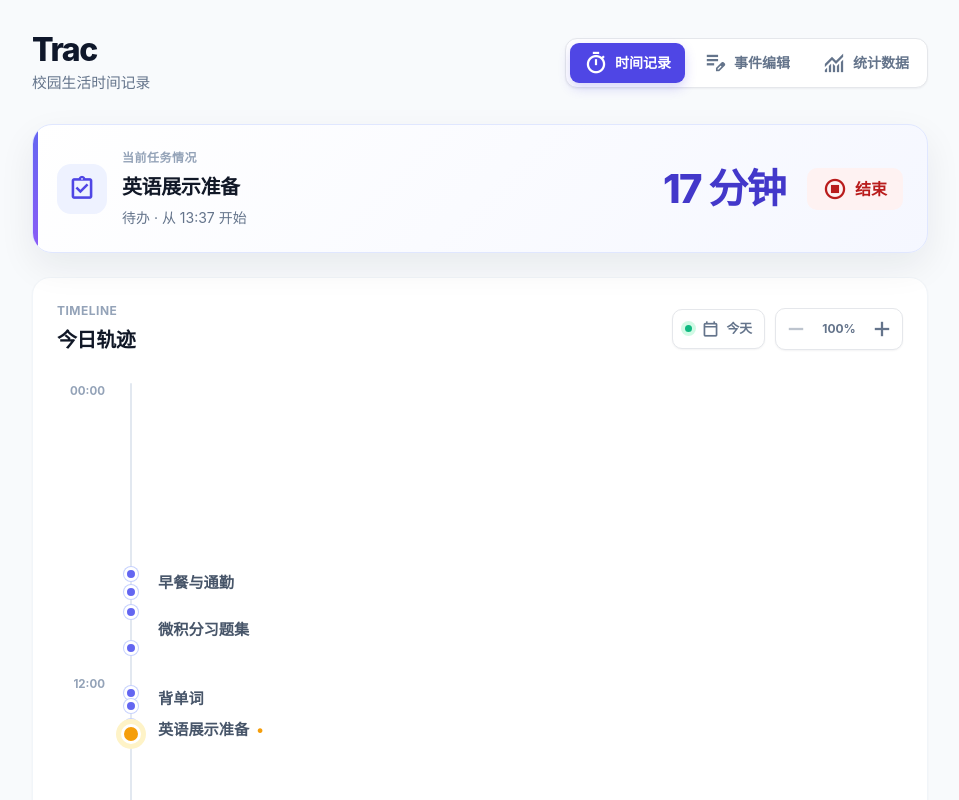
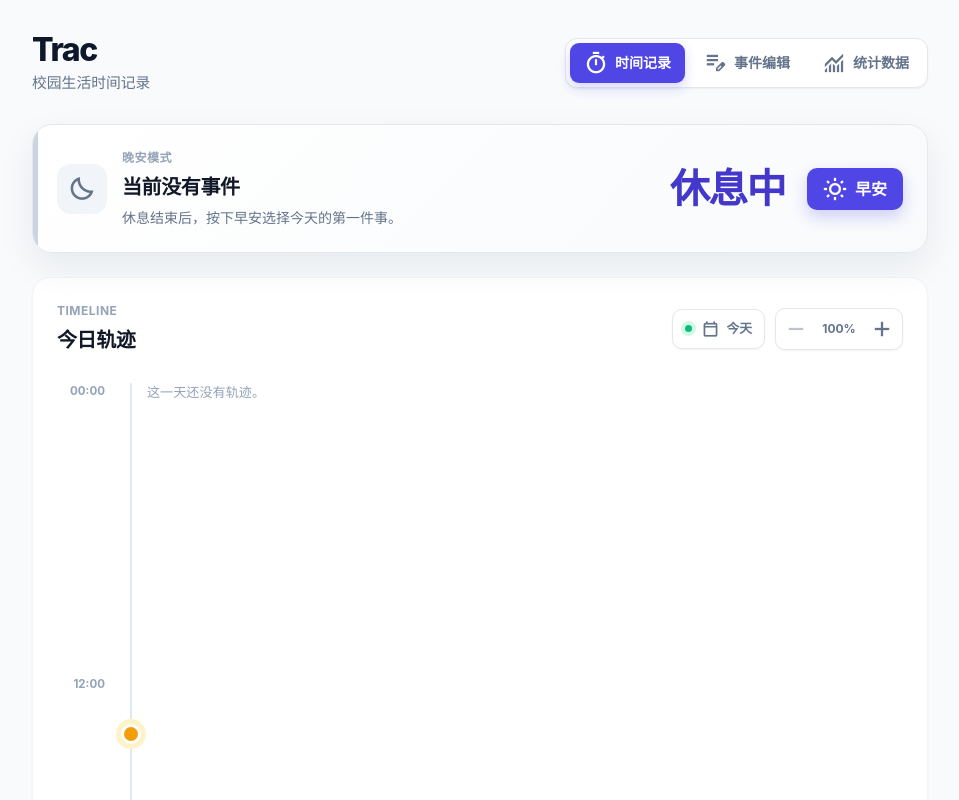
Before and after one commit to MaxYellow-Yu/Trac, a Next.js app: page / in a window 1280 px wide. Shown: the top 800 px of the page, without its empty margins (160-1119 px from the left). Built offline with nearby package versions, Linux system fonts and the light colour scheme.

Commit message:
Start timeline with an empty state

```diff
--- a/app/page.tsx
+++ b/app/page.tsx
@@ -62,6 +62,8 @@ type PersistedState = {
 
 const STORAGE_KEY = 'trac-campus-life-state-v2';
 const LEGACY_STORAGE_KEY = 'trac-campus-life-state-v1';
+const SEED_TIMELINE_MIGRATION_KEY = 'trac-seed-timeline-cleared-v1';
+const seedSegmentIds = new Set(['seg-1', 'seg-2', 'seg-3']);
 
 const typeMeta: Record<EventType, { label: string; icon: string }> = {
   daily: { label: '日常', icon: 'routine' },
@@ -187,37 +189,6 @@ const seedEvents: TracEvent[] = [
   },
 ];
 
-const now = new Date();
-const seedSegments: Segment[] = [
-  {
-    id: 'seg-1',
-    eventId: 'daily-breakfast',
-    eventName: '早餐与通勤',
-    eventType: 'daily',
-    start: new Date(now.getFullYear(), now.getMonth(), now.getDate(), 7, 35).toISOString(),
-    end: new Date(now.getFullYear(), now.getMonth(), now.getDate(), 8, 17).toISOString(),
-    durationMs: 42 * 60 * 1000,
-  },
-  {
-    id: 'seg-2',
-    eventId: 'todo-calculus',
-    eventName: '微积分习题集',
-    eventType: 'todo',
-    start: new Date(now.getFullYear(), now.getMonth(), now.getDate(), 9, 5).toISOString(),
-    end: new Date(now.getFullYear(), now.getMonth(), now.getDate(), 10, 31).toISOString(),
-    durationMs: 86 * 60 * 1000,
-  },
-  {
-    id: 'seg-3',
-    eventId: 'habit-words',
-    eventName: '背单词',
-    eventType: 'habit',
-    start: new Date(now.getFullYear(), now.getMonth(), now.getDate(), 12, 18).toISOString(),
-    end: new Date(now.getFullYear(), now.getMonth(), now.getDate(), 12, 49).toISOString(),
-    durationMs: 31 * 60 * 1000,
-  },
-];
-
 const emptyDraft: EventDraft = {
   type: 'todo',
   name: '',
@@ -400,11 +371,11 @@ function eventToDraft(event: TracEvent): EventDraft {
 export default function Home() {
   const [page, setPage] = useState<AppPage>('record');
   const [events, setEvents] = useState<TracEvent[]>(seedEvents);
-  const [segments, setSegments] = useState<Segment[]>(seedSegments);
+  const [segments, setSegments] = useState<Segment[]>([]);
   const [categories, setCategories] = useState<string[]>(defaultCategories);
   const [tags, setTags] = useState<string[]>(defaultTags);
-  const [activeEventId, setActiveEventId] = useState<string | null>('todo-english');
-  const [activeStartedAt, setActiveStartedAt] = useState<string | null>(new Date(Date.now() - 17 * 60000).toISOString());
+  const [activeEventId, setActiveEventId] = useState<string | null>(null);
+  const [activeStartedAt, setActiveStartedAt] = useState<string | null>(null);
   const [period, setPeriod] = useState<Period>('day');
   const [trendMode, setTrendMode] = useState<TrendMode>('event');
   const [tick, setTick] = useState(Date.now());
@@ -425,17 +396,21 @@ export default function Home() {
     if (!saved) return;
     try {
       const parsed = JSON.parse(saved) as PersistedState;
+      const shouldClearSeedTimeline = !localStorage.getItem(SEED_TIMELINE_MIGRATION_KEY);
+      const savedSegments = parsed.segments || [];
+      const hadSeedTimeline = savedSegments.some((segment) => seedSegmentIds.has(segment.id));
       const savedEvents = (parsed.events?.length ? parsed.events : seedEvents).map((event) => ({
         ...event,
         importance: getEventImportance(event),
       }));
       setEvents(savedEvents);
-      setSegments(parsed.segments || []);
-      setActiveEventId(parsed.activeEventId ?? null);
-      setActiveStartedAt(parsed.activeStartedAt ?? null);
+      setSegments(shouldClearSeedTimeline ? savedSegments.filter((segment) => !seedSegmentIds.has(segment.id)) : savedSegments);
+      setActiveEventId(shouldClearSeedTimeline && hadSeedTimeline ? null : parsed.activeEventId ?? null);
+      setActiveStartedAt(shouldClearSeedTimeline && hadSeedTimeline ? null : parsed.activeStartedAt ?? null);
       setTrendMode(parsed.trendMode || 'event');
       setCategories(parsed.categories?.length ? parsed.categories : deriveCategories(savedEvents));
       setTags(parsed.tags?.length ? parsed.tags : deriveTags(savedEvents));
+      if (shouldClearSeedTimeline) localStorage.setItem(SEED_TIMELINE_MIGRATION_KEY, '1');
     } catch {
       localStorage.removeItem(STORAGE_KEY);
     }
```
